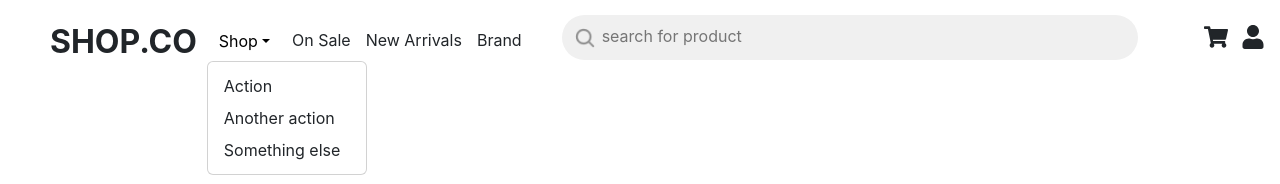
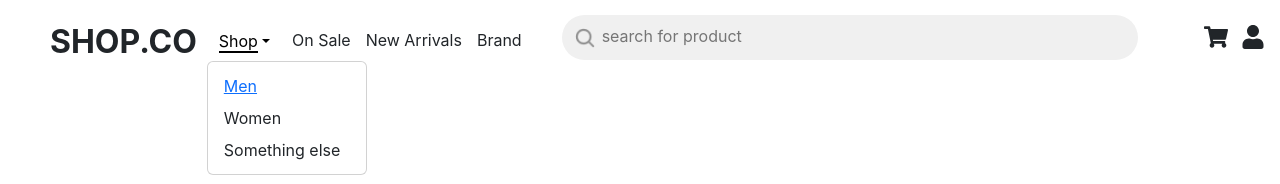
Before and after one commit to AmithSulakshana/e_commerce_web, a React (Vite) app in the folder client/: page /shop/men in a window 1280 px wide. Both pictures are taken after a click on the button "Shop". Shown: the top 184 px of the page. Built offline with nearby package versions, Linux system fonts and the light colour scheme.

Commit message:
navbar completed and updated

```diff
--- a/client/src/App.jsx
+++ b/client/src/App.jsx
@@ -7,6 +7,8 @@ import "bootstrap/dist/css/bootstrap.min.css";
 import { BrowserRouter, Route, Routes } from "react-router-dom"
 import NewArriavals from './pages/NewArriavals';
 import OnSale from './pages/OnSale';
+import Men from './pages/Men';
+
 
 function App() {
 
@@ -19,6 +21,7 @@ function App() {
              <Route path='/brand' element={<Brand/>}/>
              <Route path='/newarriaval' element={<NewArriavals/>}/>
              <Route path='/onsale' element={<OnSale/>}/>
+             <Route path='/shop/men' element={<Men/>}/>
 
           </Routes>
 
--- a/client/src/components/navbar/Navbar.jsx
+++ b/client/src/components/navbar/Navbar.jsx
@@ -60,15 +60,15 @@ const Navbar = () => {
                 </Offcanvas.Body>
               </Offcanvas>
           </div>
-            <span className='nav-main-span1' >SHOP.CO</span>
+            <Link to='/' className='nav-main-span1' >SHOP.CO</Link>
             <Dropdown className='nav-dropdown'>
                 <Dropdown.Toggle variant="success" id="dropdown-basic" className='drop-toggle'>
-                  Shop
+                  <span style={{ borderBottom:Linkness('shop') }}>Shop</span>
                 </Dropdown.Toggle>
 
               <Dropdown.Menu>
-                <Dropdown.Item href="#/action-1">Action</Dropdown.Item>
-                <Dropdown.Item href="#/action-2">Another action</Dropdown.Item>
+                <Dropdown.Item href="#/action-1"><Link to='shop/men'>Men</Link></Dropdown.Item>
+                <Dropdown.Item href="#/action-2">Women</Dropdown.Item>
                 <Dropdown.Item href="#/action-3">Something else</Dropdown.Item>
               </Dropdown.Menu>
             </Dropdown>
--- a/client/src/components/navbar/Navdec.scss
+++ b/client/src/components/navbar/Navdec.scss
@@ -43,6 +43,8 @@
             font-weight: 700;
             line-height: 38.4px;
             margin-left:35px;
+            text-decoration: none;
+            color: inherit;
 
             @media #{$Mobile} {
                font-size: 25.2px;
@@ -72,6 +74,7 @@
                 color: black;
                 font-size: 16px;
                 font-weight: 400;
+
 
             }
         }
@@ -156,6 +159,7 @@
             border: none;
             background-color: #f0f0f0;
             margin-left: 5px;
+            outline: none;
         }
     }
 
--- /dev/null
+++ b/client/src/pages/Men.jsx
@@ -0,0 +1,11 @@
+import React from 'react'
+
+const Men = () => {
+  return (
+    <div>
+
+    </div>
+  )
+}
+
+export default Men
```
Also changed, not shown: client/src/components/pathNarraror/PathNarrow.jsx (added, +22 -0 lines).
